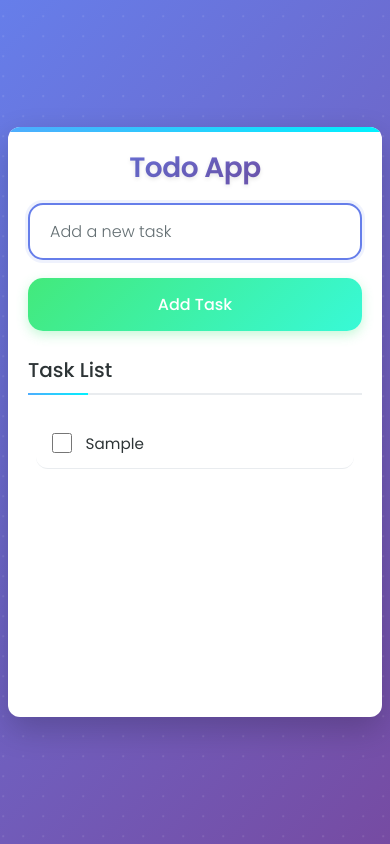
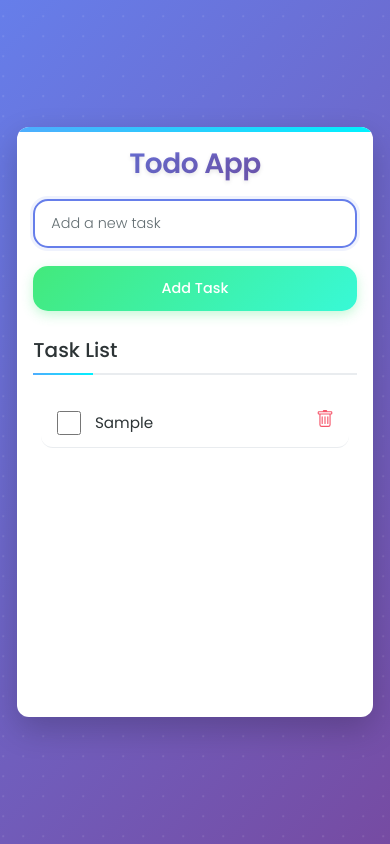
Before and after one commit to Pramod-Munnoli/Todo-tracker, a plain HTML site: page index.html in a window 390 px wide. Both pictures are taken after typing "Sample" into the empty fields and a click on the button "Add Task". Shown: the top 844 px of the page. Drawn offline with Linux system fonts and the light colour scheme.

Commit message:
Initial Commite

```diff
--- a/index.html
+++ b/index.html
@@ -2,7 +2,7 @@
 <html lang="en">
 <head>
     <meta charset="UTF-8">
-    <meta name="viewport" content="width=device-width, initial-scale=1.0">
+    <meta name="viewport" content="width=device-width, initial-scale=1.0, maximum-scale=1.0, user-scalable=no">
     <title>Todo App</title>
     <link href="https://fonts.googleapis.com/css2?family=Poppins:wght@300;400;500;600;700&display=swap" rel="stylesheet">
     <link href="https://fonts.googleapis.com/css2?family=Roboto:wght@300;400;500;700&display=swap" rel="stylesheet">
--- a/style.css
+++ b/style.css
@@ -1,4 +1,4 @@
-       * {
+* {
             margin: 0;
             padding: 0;
             box-sizing: border-box;
@@ -288,17 +288,28 @@
             color: var(--danger-color);
             padding: 5px;
             border-radius: 50%;
-            transition: var(--transition-fast);
         }
 
         .taskItem:hover .delete-icon {
             opacity: 1;
         }
 
-        .delete-icon:hover {
-            color: var(--white);
-            background: var(--danger-color);
-            transform: scale(1.1);
+        @media screen and (max-width: 768px) {
+            .delete-icon {
+                position: absolute;
+                right: 15px;
+                opacity: 1 !important;
+                visibility: visible !important;
+                display: block !important;
+            }
+
+            .taskItem {
+                padding-right: 45px !important; /* Ensure there's space for the delete icon */
+            }
+
+            .taskItem:hover .delete-icon {
+                opacity: 1;
+            }
         }
 
         /* Scrollbar styling */
@@ -385,3 +396,85 @@
                 font-size: 1.25rem;
             }
         }
+
+        @media screen and (max-width: 768px) {
+    .container {
+        margin: 0.5rem;
+        padding: 1.5rem;
+        width: 95%;
+    }
+
+    .container h1 {
+        font-size: 2rem;
+        margin-bottom: 1rem;
+    }
+
+    .input-row {
+        flex-direction: column;
+        gap: 1rem;
+        margin-bottom: 1rem;
+    }
+
+    #taskInput {
+        width: 100%;
+        padding: 0.75rem 1rem;
+    }
+
+    .Buttons {
+        width: 100%;
+        padding: 0.75rem;
+    }
+
+    .taskItem {
+        padding: 0.75rem 1rem;
+        margin-bottom: 0.5rem;
+    }
+
+    .delete-icon {
+        opacity: 1;
+        position: absolute;
+        right: 10px;
+    }
+
+    #taskList h3 {
+        font-size: 1.25rem;
+    }
+}
+
+@media screen and (max-width: 480px) {
+    .container {
+        padding: 1rem;
+        margin: 0.25rem;
+    }
+
+    .container h1 {
+        font-size: 1.75rem;
+    }
+
+    .taskItem label {
+        font-size: 0.9rem;
+    }
+
+    #taskInput {
+        font-size: 0.9rem;
+    }
+
+    .Buttons {
+        font-size: 0.9rem;
+    }
+
+    #tasklist {
+        max-height: 350px;
+    }
+}
+
+/* Add smooth scrolling for better mobile experience */
+html {
+    scroll-behavior: smooth;
+}
+
+/* Improve touch targets for mobile */
+.taskItem input[type="checkbox"] {
+    min-width: 24px;
+    min-height: 24px;
+}
```
